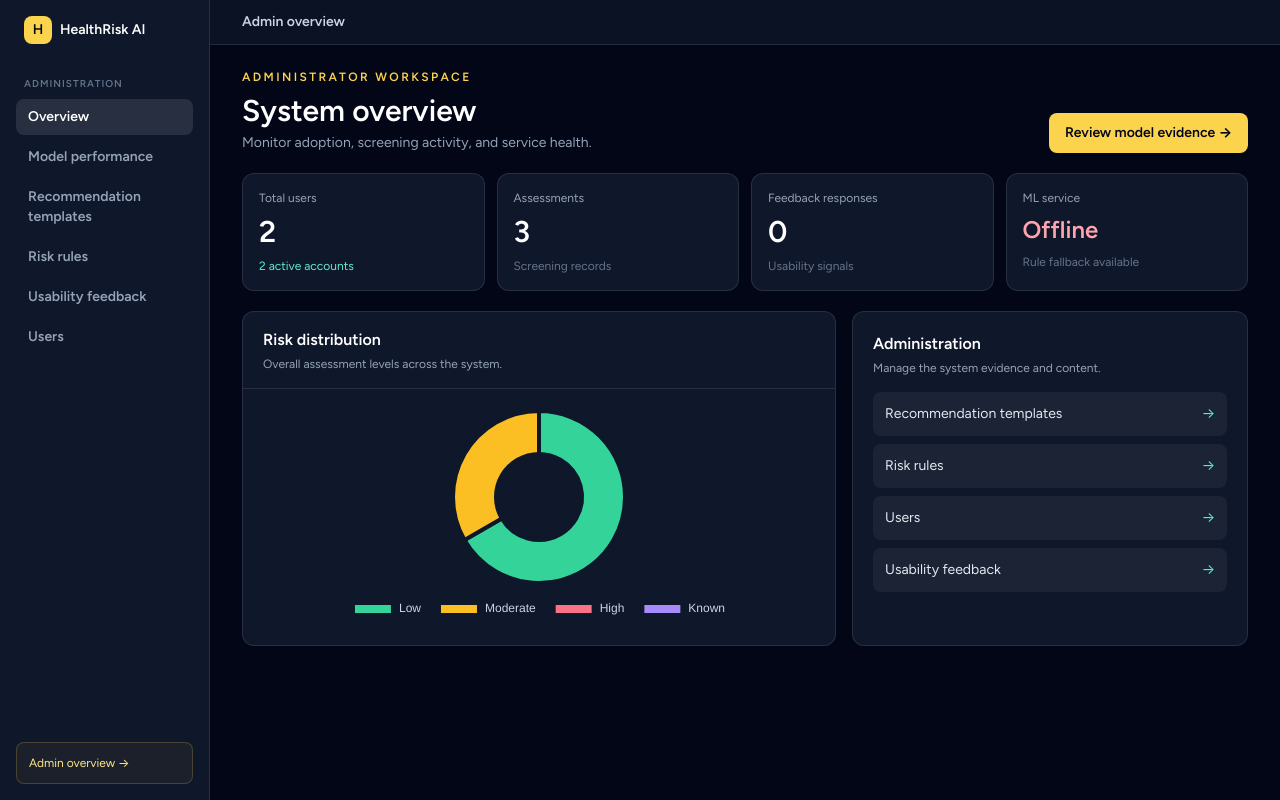
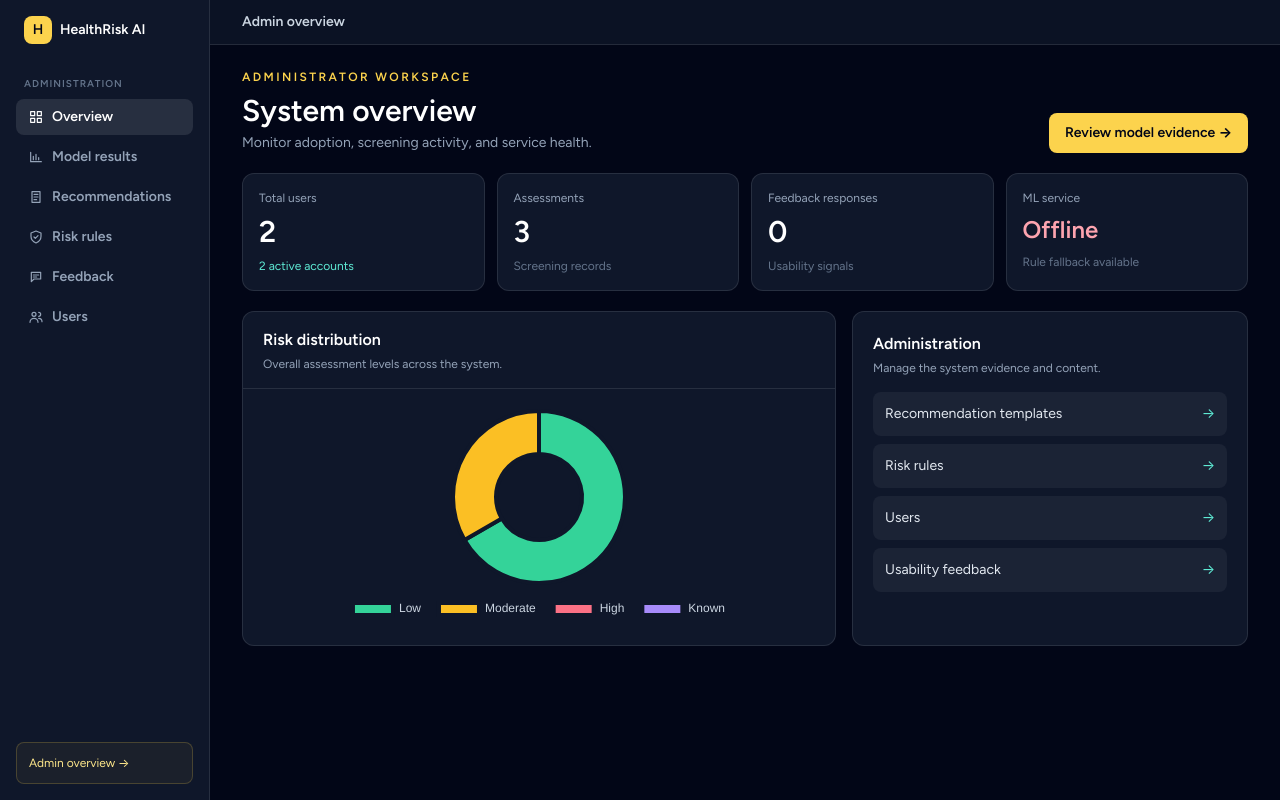
Before and after one commit to Jay-kod/HRAI, a Laravel app: page /admin in a window 1280 px wide. Run offline with Laravel 12, Linux system fonts and the light colour scheme; a user stored in the database is signed in; data comes from the database, SQL or seed files in the repository; data that the repository does not hold is empty; style sheets or scripts are compiled from the project's sources; some libraries are stand-ins or nearby versions.

Commit message:
Clarify dashboard sidebar navigation
Co-authored-by: Copilot <223556219+Copilot@users.noreply.github.com>

```diff
--- a/resources/views/components/admin/sidebar.blade.php
+++ b/resources/views/components/admin/sidebar.blade.php
@@ -3,12 +3,12 @@
     <a href="{{ route('admin.overview') }}" wire:navigate class="flex items-center gap-2 px-2 text-sm font-bold text-white"><span class="flex h-7 w-7 items-center justify-center rounded-lg bg-amber-300 text-sm font-black text-slate-950">H</span> HealthRisk AI</a>
     <p class="mt-8 px-2 text-[10px] font-bold uppercase tracking-widest text-slate-500">Administration</p>
     <nav class="mt-2 space-y-1">
-        <a href="{{ route('admin.overview') }}" wire:navigate class="{{ $active === 'overview' ? 'bg-white/10 text-white' : 'text-slate-400 hover:bg-white/5 hover:text-white' }} block rounded-lg px-3 py-2 text-sm font-semibold">Overview</a>
-        <a href="{{ route('admin.model') }}" wire:navigate class="{{ $active === 'model' ? 'bg-white/10 text-white' : 'text-slate-400 hover:bg-white/5 hover:text-white' }} block rounded-lg px-3 py-2 text-sm font-semibold">Model performance</a>
-        <a href="{{ route('admin.templates') }}" wire:navigate class="{{ $active === 'templates' ? 'bg-white/10 text-white' : 'text-slate-400 hover:bg-white/5 hover:text-white' }} block rounded-lg px-3 py-2 text-sm font-semibold">Recommendation templates</a>
-        <a href="{{ route('admin.rules') }}" wire:navigate class="{{ $active === 'rules' ? 'bg-white/10 text-white' : 'text-slate-400 hover:bg-white/5 hover:text-white' }} block rounded-lg px-3 py-2 text-sm font-semibold">Risk rules</a>
-        <a href="{{ route('admin.feedback') }}" wire:navigate class="{{ $active === 'feedback' ? 'bg-white/10 text-white' : 'text-slate-400 hover:bg-white/5 hover:text-white' }} block rounded-lg px-3 py-2 text-sm font-semibold">Usability feedback</a>
-        <a href="{{ route('admin.users') }}" wire:navigate class="{{ $active === 'users' ? 'bg-white/10 text-white' : 'text-slate-400 hover:bg-white/5 hover:text-white' }} block rounded-lg px-3 py-2 text-sm font-semibold">Users</a>
+        <a href="{{ route('admin.overview') }}" wire:navigate class="{{ $active === 'overview' ? 'bg-white/10 text-white' : 'text-slate-400 hover:bg-white/5 hover:text-white' }} flex items-center gap-2 rounded-lg px-3 py-2 text-sm font-semibold"><svg class="h-4 w-4" aria-hidden="true" fill="none" stroke="currentColor" viewBox="0 0 24 24"><path stroke-linecap="round" stroke-linejoin="round" stroke-width="1.8" d="M4 4h6v6H4zM14 4h6v6h-6zM4 14h6v6H4zM14 14h6v6h-6z"/></svg><span>Overview</span></a>
+        <a href="{{ route('admin.model') }}" wire:navigate class="{{ $active === 'model' ? 'bg-white/10 text-white' : 'text-slate-400 hover:bg-white/5 hover:text-white' }} flex items-center gap-2 rounded-lg px-3 py-2 text-sm font-semibold"><svg class="h-4 w-4" aria-hidden="true" fill="none" stroke="currentColor" viewBox="0 0 24 24"><path stroke-linecap="round" stroke-linejoin="round" stroke-width="1.8" d="M4 19V5M4 19h16M8 16v-5M12 16V8M16 16v-3"/></svg><span>Model results</span></a>
+        <a href="{{ route('admin.templates') }}" wire:navigate class="{{ $active === 'templates' ? 'bg-white/10 text-white' : 'text-slate-400 hover:bg-white/5 hover:text-white' }} flex items-center gap-2 rounded-lg px-3 py-2 text-sm font-semibold"><svg class="h-4 w-4" aria-hidden="true" fill="none" stroke="currentColor" viewBox="0 0 24 24"><path stroke-linecap="round" stroke-linejoin="round" stroke-width="1.8" d="M6 4h12v16H6zM9 8h6M9 12h6M9 16h4"/></svg><span>Recommendations</span></a>
+        <a href="{{ route('admin.rules') }}" wire:navigate class="{{ $active === 'rules' ? 'bg-white/10 text-white' : 'text-slate-400 hover:bg-white/5 hover:text-white' }} flex items-center gap-2 rounded-lg px-3 py-2 text-sm font-semibold"><svg class="h-4 w-4" aria-hidden="true" fill="none" stroke="currentColor" viewBox="0 0 24 24"><path stroke-linecap="round" stroke-linejoin="round" stroke-width="1.8" d="M12 3 4.5 6v5c0 4.5 3.2 8.3 7.5 10 4.3-1.7 7.5-5.5 7.5-10V6L12 3Z"/><path stroke-linecap="round" stroke-linejoin="round" stroke-width="1.8" d="m9 12 2 2 4-4"/></svg><span>Risk rules</span></a>
+        <a href="{{ route('admin.feedback') }}" wire:navigate class="{{ $active === 'feedback' ? 'bg-white/10 text-white' : 'text-slate-400 hover:bg-white/5 hover:text-white' }} flex items-center gap-2 rounded-lg px-3 py-2 text-sm font-semibold"><svg class="h-4 w-4" aria-hidden="true" fill="none" stroke="currentColor" viewBox="0 0 24 24"><path stroke-linecap="round" stroke-linejoin="round" stroke-width="1.8" d="M5 5h14v10H9l-4 4V5Z"/><path stroke-linecap="round" stroke-linejoin="round" stroke-width="1.8" d="M8 9h8M8 12h5"/></svg><span>Feedback</span></a>
+        <a href="{{ route('admin.users') }}" wire:navigate class="{{ $active === 'users' ? 'bg-white/10 text-white' : 'text-slate-400 hover:bg-white/5 hover:text-white' }} flex items-center gap-2 rounded-lg px-3 py-2 text-sm font-semibold"><svg class="h-4 w-4" aria-hidden="true" fill="none" stroke="currentColor" viewBox="0 0 24 24"><circle cx="9" cy="8" r="3" stroke-width="1.8"/><path stroke-linecap="round" stroke-linejoin="round" stroke-width="1.8" d="M3 20a6 6 0 0 1 12 0M16 11a3 3 0 1 0 0-6M16 14a5 5 0 0 1 5 5"/></svg><span>Users</span></a>
     </nav>
     <a href="{{ route('admin.overview') }}" wire:navigate class="mt-auto rounded-lg border border-amber-300/20 bg-amber-300/5 p-3 text-xs text-amber-200">Admin overview &rarr;</a>
 </aside>
```
Also changed, not shown: resources/views/components/user/sidebar.blade.php (+7 -7 lines), docs/CHANGELOG.md.
